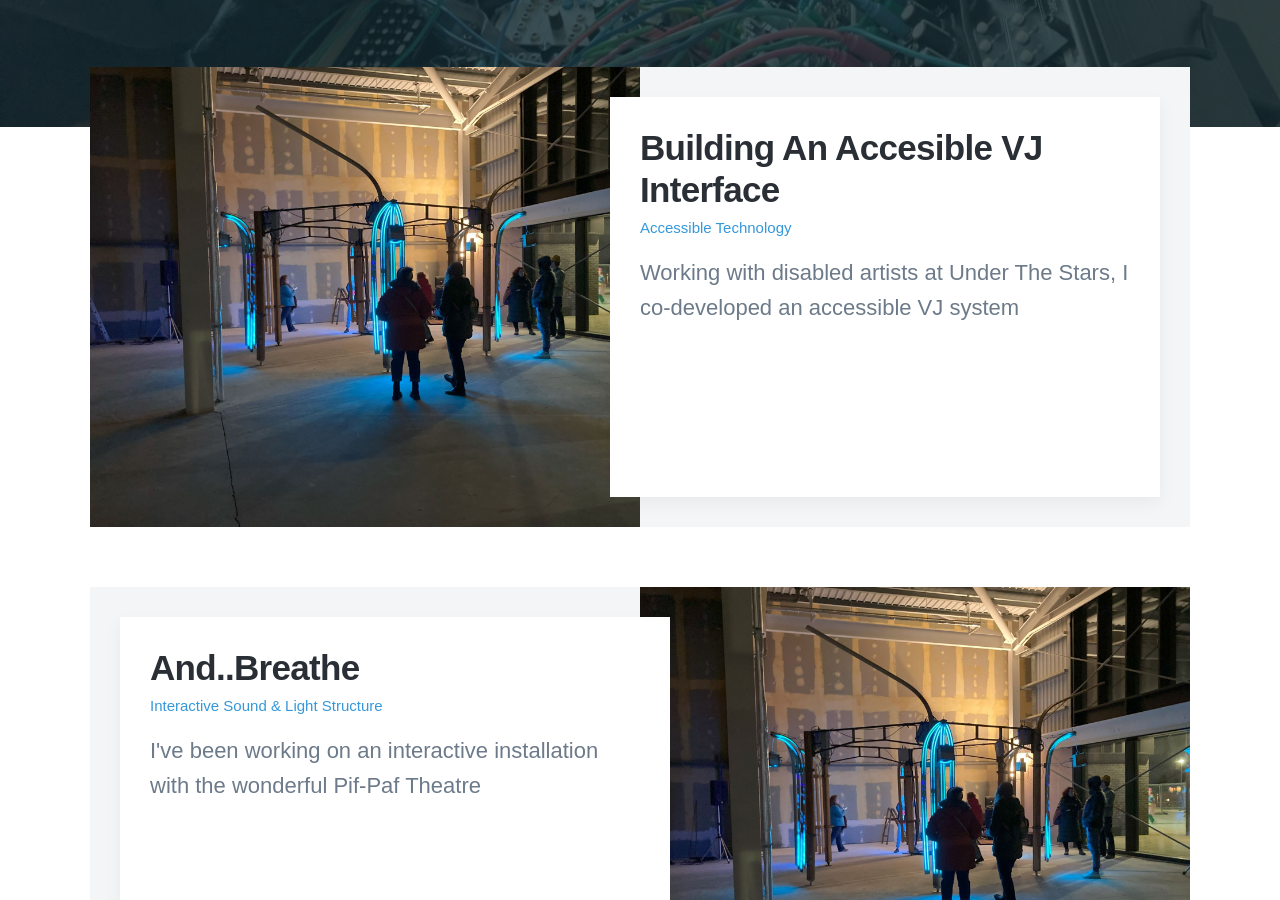
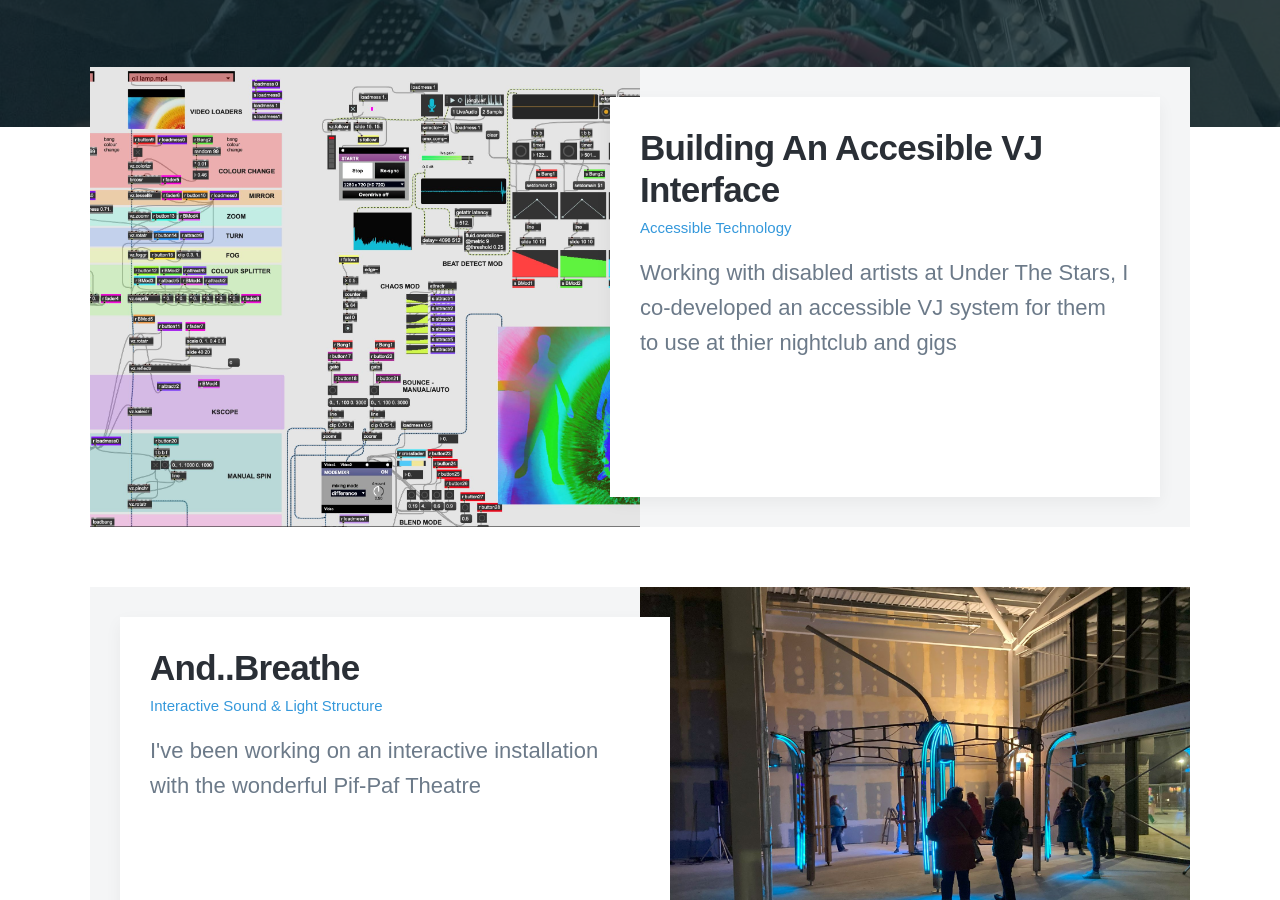
Before and after one commit to jonorichards/jonorichards.github.io, a Jekyll site: the page built from index.html, in a window 1280 px wide and 900 px high, scrolled down 611 px. Built offline with Jekyll 4.4.1, drawn with Linux system fonts in a browser that asks for light colours; nearby versions of some CDN libraries; some web fonts are replaced.

Commit message:
Update 2025-06-30-Building An Accessible VJ Interface.md

```diff
--- a/_projects/2025-06-30-Building An Accessible VJ Interface.md
+++ b/_projects/2025-06-30-Building An Accessible VJ Interface.md
@@ -1,9 +1,9 @@
 ---
 title: 'Building An Accesible VJ Interface'
 subtitle: 'Accessible Technology'
-date: 2025-06-30 00:00:00
-description: Working with disabled artists at Under The Stars, I co-developed an accessible VJ system
-featured_image: '/images/jono/andbreatheroth.jpg'
+date: 2024-06-30 00:00:00
+description: Working with disabled artists at Under The Stars, I co-developed an accessible VJ system for them to use at thier nightclub and gigs
+featured_image: '/images/jono/maxmsp_vj.jpg'
 ---
 
 ![](/images/demo/demo-landscape.jpg)
```
